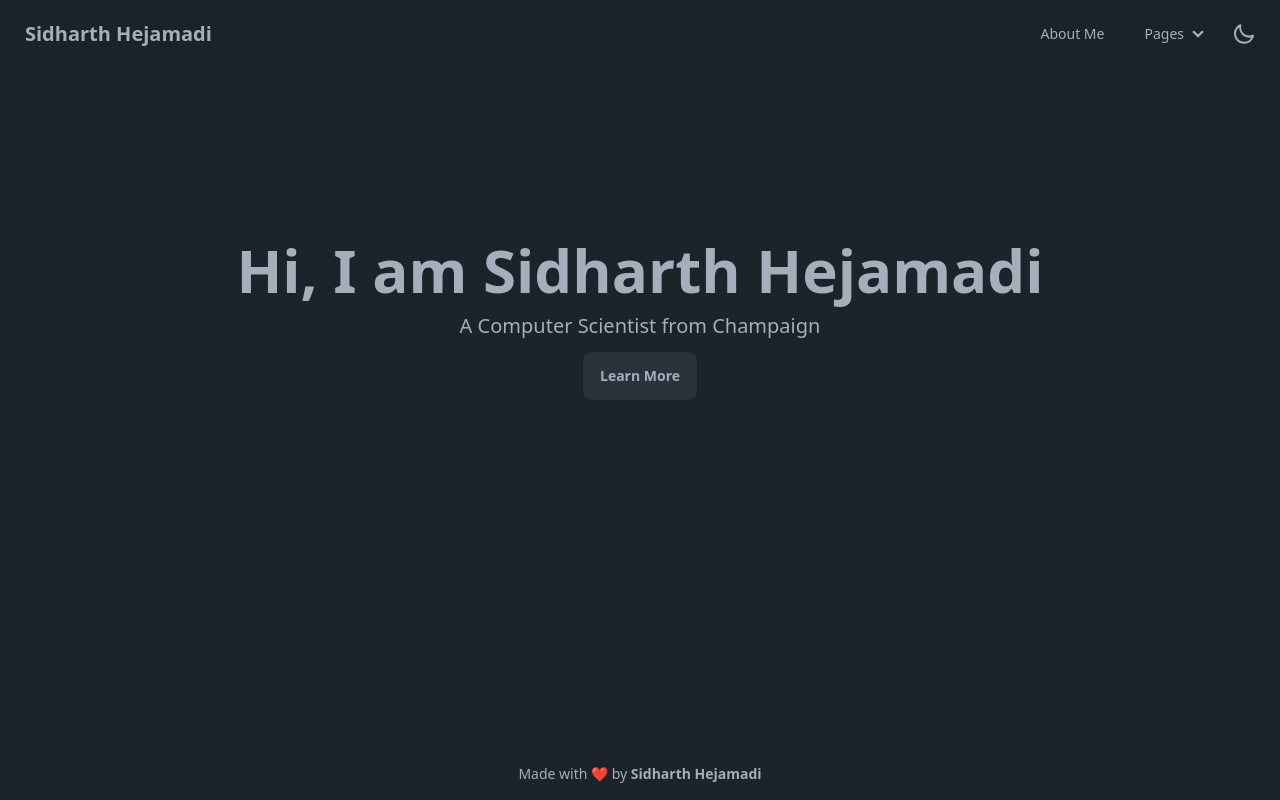
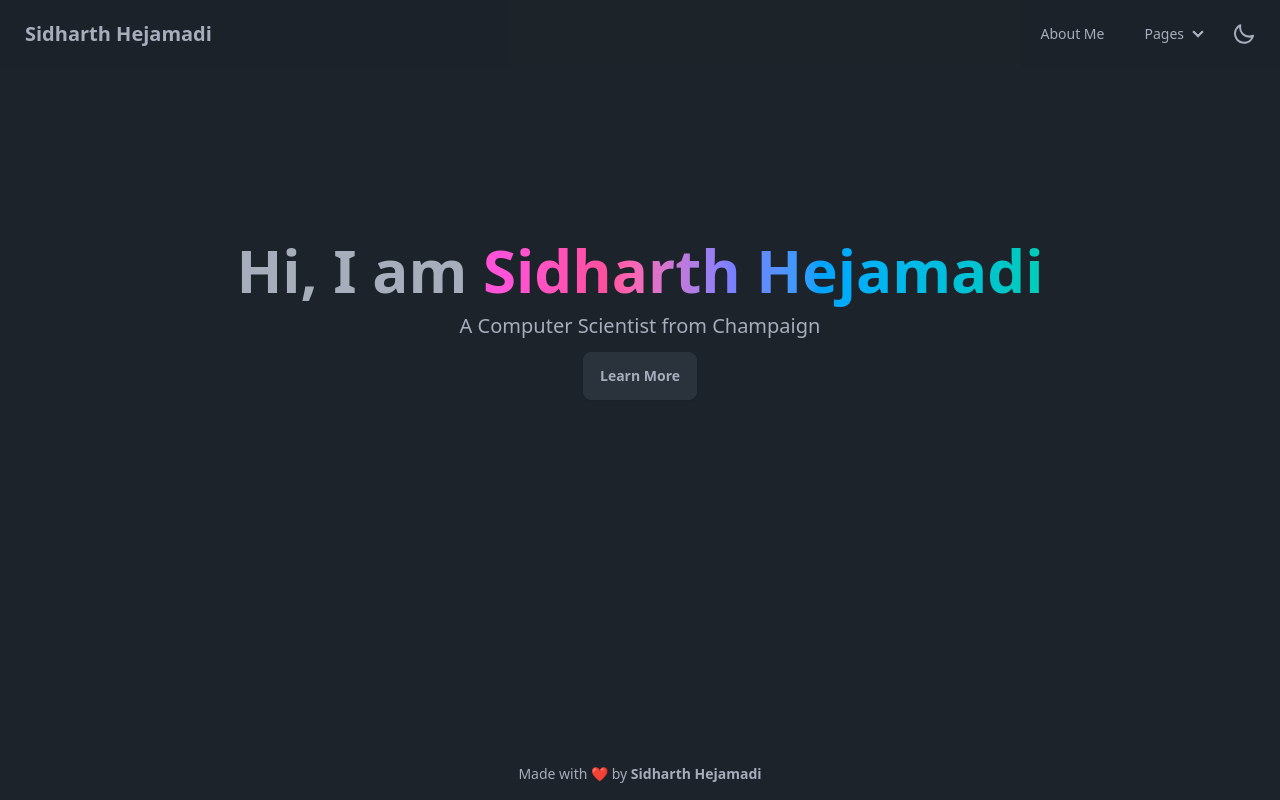
Before and after one commit to HejSidharth/Portfolio, a React (Vite) app: page / in a window 1280 px wide. Built offline with nearby package versions, Linux system fonts and the light colour scheme.

Commit message:
changes to home-screen

```diff
--- a/src/components/Navbar.tsx
+++ b/src/components/Navbar.tsx
@@ -13,7 +13,7 @@ const Navbar = () => {
   }, [theme]);
 
   const handleThemeChange = (event: any) => {
-    setTheme(event.target.checked ? 'garden' : 'dark');
+    setTheme(event.target.checked ? 'emerald' : 'dark');
   };
 
 
@@ -44,7 +44,7 @@ const Navbar = () => {
         </li>
       </ul>
       <label className="swap swap-rotate ml-3 mr-4">
-      <input type="checkbox" className="theme-controller" checked={theme === 'garden'} onChange={handleThemeChange} />
+      <input type="checkbox" className="theme-controller" checked={theme === 'emerald'} onChange={handleThemeChange} />
   <svg className="swap-on fill-current w-6 h-6 tooltip" data-tip="Home" xmlns="http://www.w3.org/2000/svg" viewBox="0 0 24 24"><path d="M5.64,17l-.71.71a1,1,0,0,0,0,1.41,1,1,0,0,0,1.41,0l.71-.71A1,1,0,0,0,5.64,17ZM5,12a1,1,0,0,0-1-1H3a1,1,0,0,0,0,2H4A1,1,0,0,0,5,12Zm7-7a1,1,0,0,0,1-1V3a1,1,0,0,0-2,0V4A1,1,0,0,0,12,5ZM5.64,7.05a1,1,0,0,0,.7.29,1,1,0,0,0,.71-.29,1,1,0,0,0,0-1.41l-.71-.71A1,1,0,0,0,4.93,6.34Zm12,.29a1,1,0,0,0,.7-.29l.71-.71a1,1,0,1,0-1.41-1.41L17,5.64a1,1,0,0,0,0,1.41A1,1,0,0,0,17.66,7.34ZM21,11H20a1,1,0,0,0,0,2h1a1,1,0,0,0,0-2Zm-9,8a1,1,0,0,0-1,1v1a1,1,0,0,0,2,0V20A1,1,0,0,0,12,19ZM18.36,17A1,1,0,0,0,17,18.36l.71.71a1,1,0,0,0,1.41,0,1,1,0,0,0,0-1.41ZM12,6.5A5.5,5.5,0,1,0,17.5,12,5.51,5.51,0,0,0,12,6.5Zm0,9A3.5,3.5,0,1,1,15.5,12,3.5,3.5,0,0,1,12,15.5Z"/></svg>
   <svg className="swap-off fill-current w-6 h-6 tooltip" data-tip="Home" xmlns="http://www.w3.org/2000/svg" viewBox="0 0 24 24"><path d="M21.64,13a1,1,0,0,0-1.05-.14,8.05,8.05,0,0,1-3.37.73A8.15,8.15,0,0,1,9.08,5.49a8.59,8.59,0,0,1,.25-2A1,1,0,0,0,8,2.36,10.14,10.14,0,1,0,22,14.05,1,1,0,0,0,21.64,13Zm-9.5,6.69A8.14,8.14,0,0,1,7.08,5.22v.27A10.15,10.15,0,0,0,17.22,15.63a9.79,9.79,0,0,0,2.1-.22A8.11,8.11,0,0,1,12.14,19.73Z"/></svg>
 </label>
--- a/src/pages/Experience.tsx
+++ b/src/pages/Experience.tsx
@@ -2,7 +2,7 @@
 export default function Experience() {
   return (
 <div className='flex flex-col mt-10 sm:justify-start justify-center sm:h-auto h-screen'>
-      <div className='text-4xl font-bold mt-20 ml-0  sm:ml-12 flex justify-center sm:justify-start'>Experience</div>
+      <div className='text-4xl font-bold mt-20 ml-0  sm:ml-12 flex justify-center sm:justify-start '>Experience</div>
       <div className='flex mt-5 justify-start sm:flex-row flex-col items-center sm:items-start gap-5'>
       <a href="https://uiuc.hack4impact.org/">
       <div className="ml-0 sm:ml-10 card w-96 bg-base-100 shadow-xl  hover:bg-base-200 transition-colors duration-200 indicator">
--- a/src/pages/Home.tsx
+++ b/src/pages/Home.tsx
@@ -5,7 +5,7 @@ export default function Home() {
   return (
     <div className="hero bg-base-100 flex flex-col items-center justify-start mt-20 overflow-hidden">
       <div className="text-center m-10 mt-20 justify-center mb-20">
-        <h1 className="text-6xl font-bold mt-20">Hi, I am Sidharth Hejamadi</h1>
+        <h1 className="text-6xl font-bold mt-20">Hi, I am <span className='[&::selection]:text-base-content relative col-start-1 row-start-1 bg-[linear-gradient(90deg,theme(colors.error)_0%,theme(colors.secondary)_9%,theme(colors.secondary)_42%,theme(colors.primary)_47%,theme(colors.accent)_100%)] bg-clip-text [-webkit-text-fill-color:transparent] [&::selection]:bg-blue-700/20 [@supports(color:oklch(0_0_0))]:bg-[linear-gradient(90deg,oklch(var(--s))_4%,color-mix(in_oklch,oklch(var(--s)),oklch(var(--er)))_22%,oklch(var(--p))_45%,color-mix(in_oklch,oklch(var(--p)),oklch(var(--a)))_67%,oklch(var(--a))_100.2%)]'>Sidharth Hejamadi</span></h1>
         <p className="text-xl mt-3 font-light ">A Computer Scientist from Champaign</p>
         <Link to="/about">
         <button className='btn btn-neutral mt-3'>Learn More</button>
```
